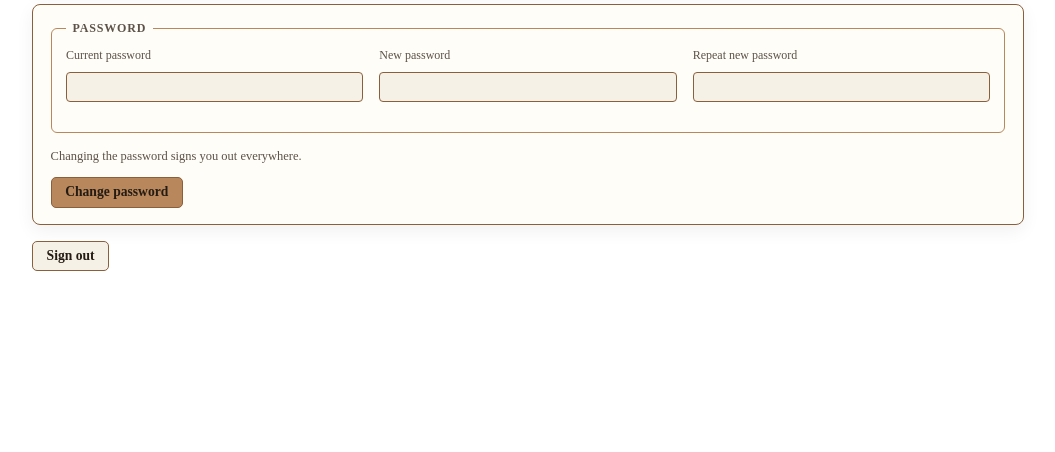
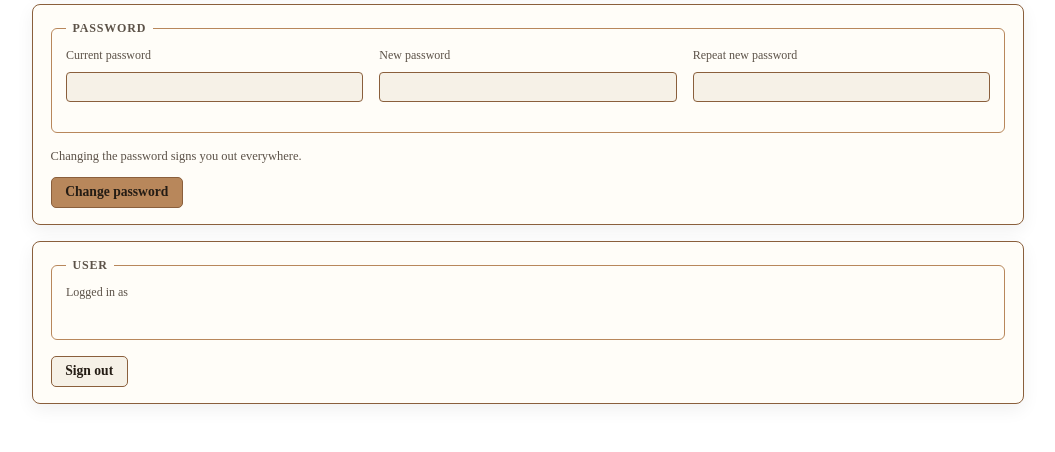
Before and after one commit to lakisan1/Colophon, a FastAPI app: template app/templates/settings.html in a window 1280 px wide. Shown: the part 407-859 px from the top of the page, without its empty margins (112-1167 px from the left). Before the commit the page ends 678 px from the top, so only its background shows below. Run offline with FastAPI, Linux system fonts and the light colour scheme; the template is opened without the code that fills it, so the values that code supplies are empty; some libraries are stand-ins or nearby versions.

Commit message:
feat: settings shows a User area with the signed-in username and Sign out
A new card (same styling as Display/Password) lists 'Logged in as <username>' with the Sign out button in the same box. The old standalone sign-out form at the bottom is removed.

```diff
--- a/app/templates/settings.html
+++ b/app/templates/settings.html
@@ -76,6 +76,18 @@
       <p class="form-actions"><button type="submit" class="btn btn-primary">Change password</button></p>
     </form>
 
+    <form class="card" method="post" action="/logout">
+      <input type="hidden" name="csrf_token" value="{{ user.csrf_token }}">
+      <fieldset>
+        <legend>User</legend>
+        <div class="field">
+          <span class="label">Logged in as</span>
+          <span>{{ user.username }}</span>
+        </div>
+      </fieldset>
+      <p class="form-actions"><button type="submit" class="btn">Sign out</button></p>
+    </form>
+
     {% if user.is_admin %}
     <form class="card" method="post" action="/settings/users/new">
       <input type="hidden" name="csrf_token" value="{{ user.csrf_token }}">
@@ -122,10 +134,5 @@
       </ul>
     </div>
     {% endif %}
-
-    <form method="post" action="/logout">
-      <input type="hidden" name="csrf_token" value="{{ user.csrf_token }}">
-      <p class="form-actions"><button type="submit" class="btn">Sign out</button></p>
-    </form>
   </div>
 {% endblock %}
```
